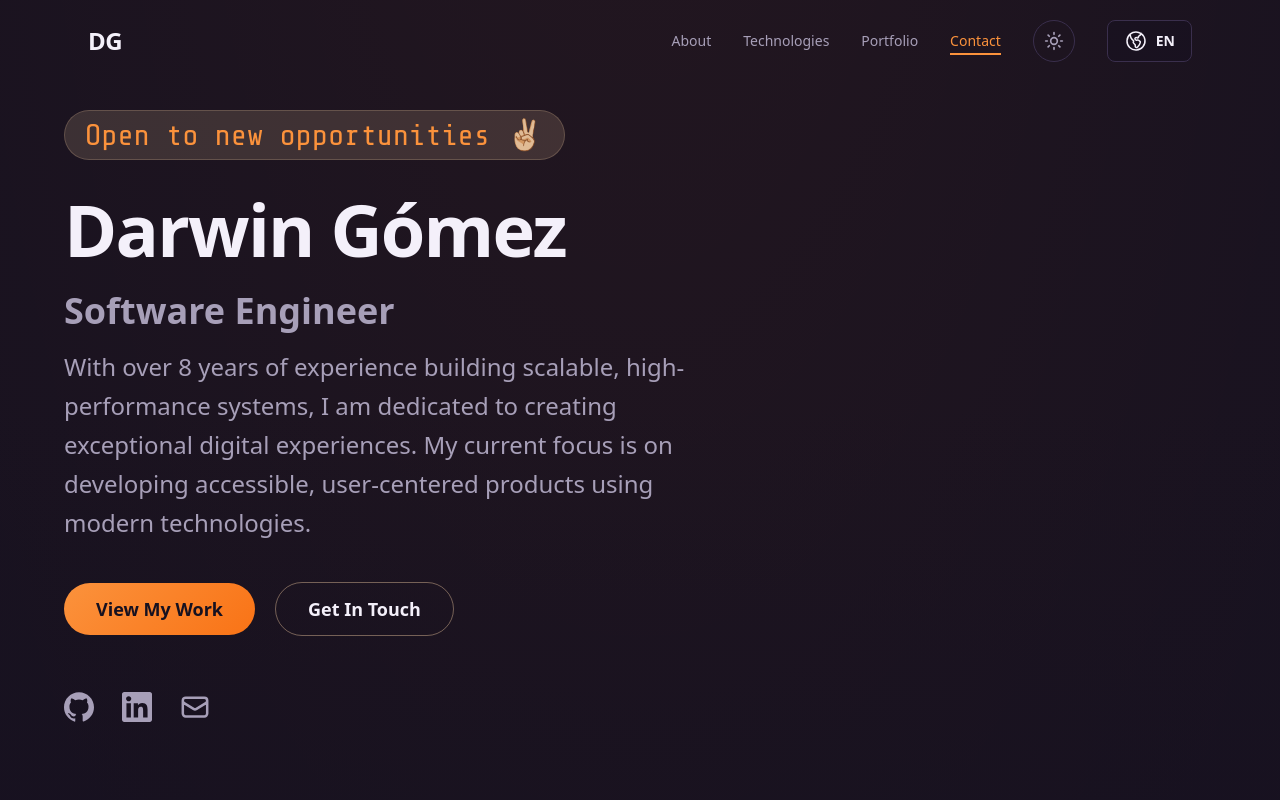
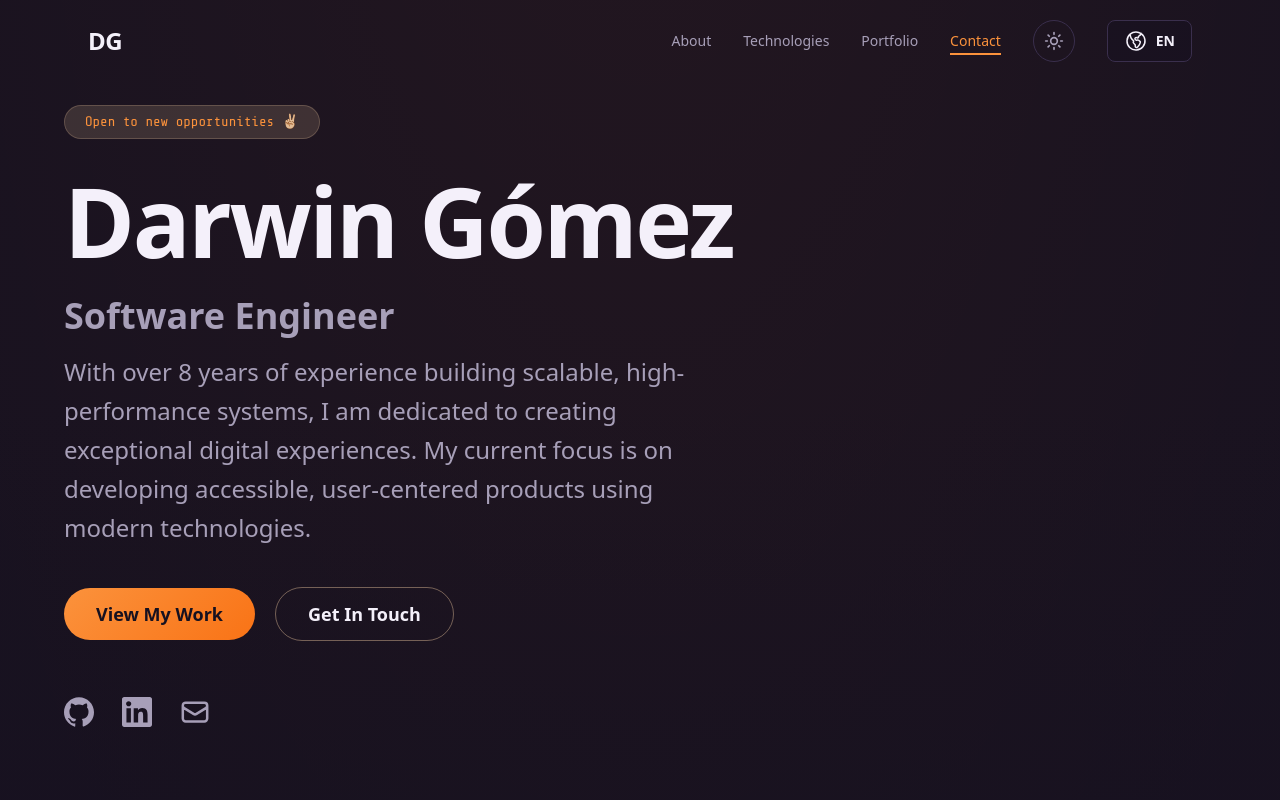
Before and after one commit to darwintnt/portfolio, a Vue app: page / in a window 1280 px wide. Shown: the top 800 px of the page. Built offline with nearby package versions, Linux system fonts and the light colour scheme.

Commit message:
refactor(hero): sober typographic layout without duplicated portrait

```diff
--- a/src/components/Hero.vue
+++ b/src/components/Hero.vue
@@ -1,22 +1,23 @@
 <template>
-  <section class="min-h-screen flex items-center relative overflow-hidden pt-24 pb-16">
+  <section
+    class="min-h-screen flex items-center relative overflow-hidden pt-24 pb-16"
+  >
     <!-- Gradient overlay -->
     <div
       class="absolute inset-0 bg-linear-to-b from-transparent via-transparent to-background/50 z-0"
     ></div>
 
     <div class="container mx-auto px-6 relative z-10">
-      <div class="grid grid-cols-1 lg:grid-cols-12 gap-12 items-center max-w-6xl mx-auto">
-        <!-- Content column (left) -->
-        <div class="lg:col-span-7 text-left">
+      <!-- Sober typographic hero: typography as protagonist -->
+      <div class="max-w-6xl mx-auto text-left">
         <p
-            class="font-accent text-2xl md:text-3xl text-accent inline-flex items-center gap-2 bg-soft-accent/15 border border-soft-accent/20 rounded-full px-5 py-1.5 mb-8 animate-slide-up"
+          class="font-accent text-sm md:text-md text-accent inline-flex items-center gap-2 bg-soft-accent/15 border border-soft-accent/20 rounded-full px-5 py-1.5 mb-8 animate-slide-up"
         >
           {{ t('hero.openToWork') }}
         </p>
 
         <h1
-            class="text-5xl md:text-7xl font-bold text-primary mb-6 animate-slide-up leading-[1.05] tracking-tight"
+          class="text-5xl md:text-7xl lg:text-8xl font-bold text-primary mb-6 animate-slide-up leading-[1.05] tracking-tight"
         >
           Darwin Gómez
         </h1>
@@ -115,30 +116,6 @@
           </a>
         </div>
       </div>
-
-        <!-- Visual column (right, large screens only) -->
-        <div class="hidden lg:block lg:col-span-5 animate-slide-up" :style="{ animationDelay: '0.3s' }">
-          <div class="relative max-w-sm mx-auto">
-            <!-- Warm glow frame -->
-            <div
-              class="absolute -inset-4 rounded-[2rem] bg-linear-to-br from-accent/40 via-accent-strong/20 to-transparent blur-2xl opacity-70"
-              aria-hidden="true"
-            ></div>
-            <div
-              class="relative rounded-[2rem] overflow-hidden border border-soft-accent/20 bg-surface"
-            >
-              <img
-                src="@/assets/hero2.webp"
-                :alt="t('hero.title')"
-                class="w-full aspect-[4/5] object-cover object-top"
-                width="600"
-                height="750"
-                loading="eager"
-              />
-            </div>
-          </div>
-        </div>
-      </div>
     </div>
   </section>
 </template>
```
Lines whose indentation alone changed are shown as unchanged.
